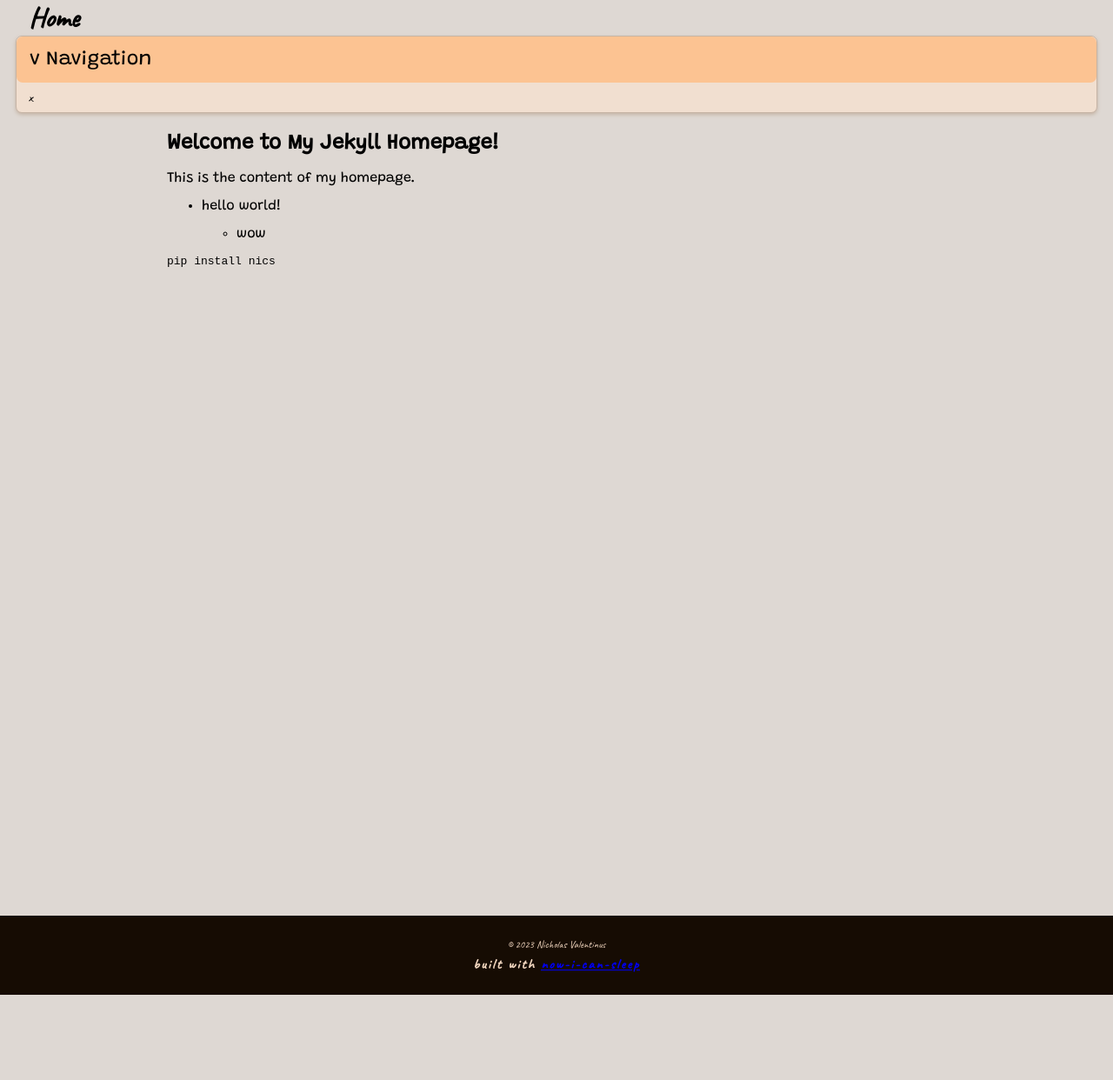
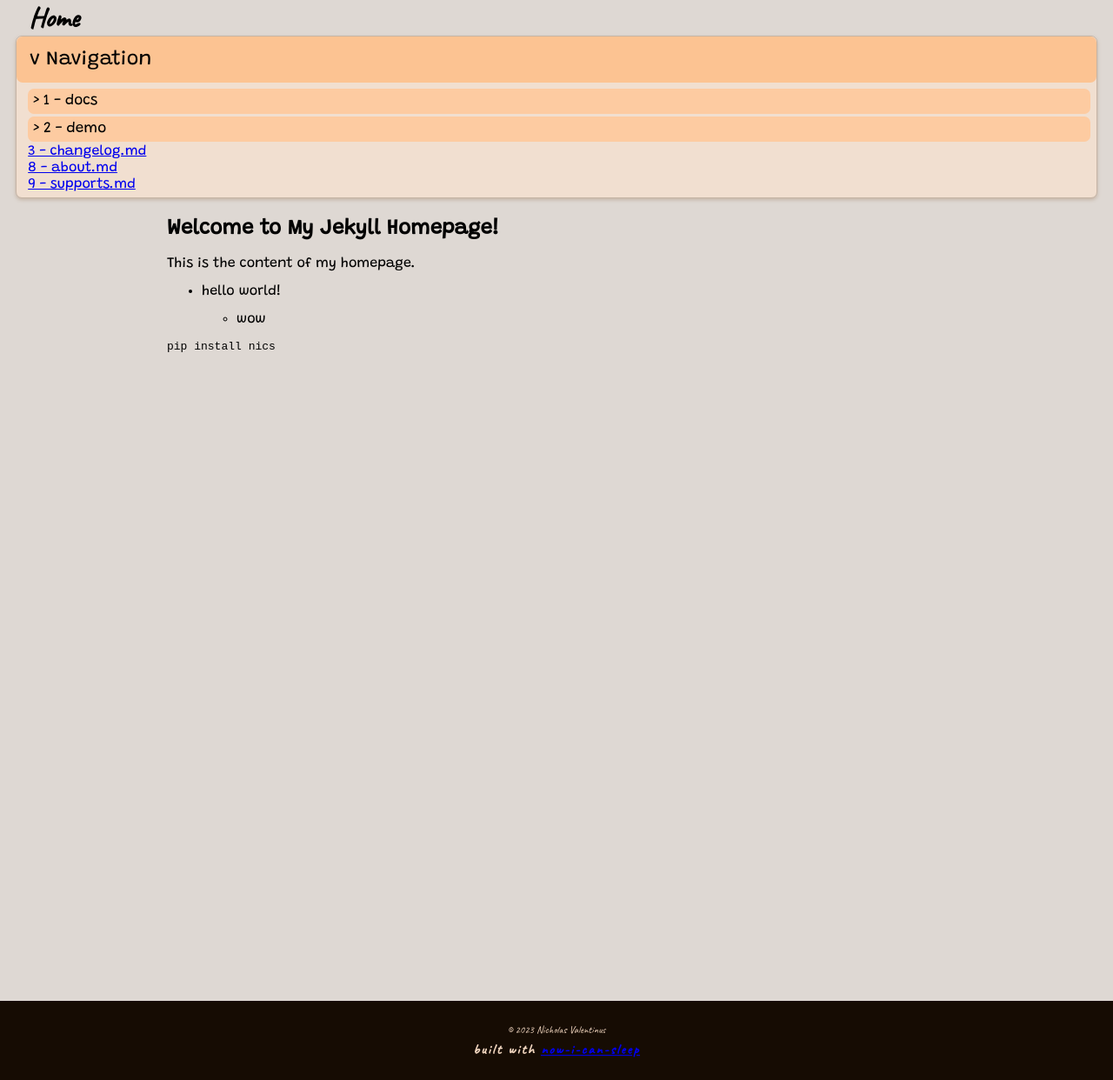
Before and after one commit to nvfp/mykit, a Jekyll site: the page built from home.md, in a window 1280 px wide. Shown: the whole page at 87% size. Built offline with Jekyll 4.4.1, drawn with Linux system fonts in a browser that asks for light colours; before the commit the page ends 1144 px from its top, so only the background shows below that.

Commit message:
via workflows

```diff
--- a/_includes/header.html
+++ b/_includes/header.html
@@ -1 +1 @@
-<header><h1>{{ page.title }}</h1><div class="wrap"><button id="_root__nav">v Navigation</button><div class="main" id="_root__nav-div">x</div></div></header>
+<header><h1>{{ page.title }}</h1><div class="wrap"><button id="_root__nav">v Navigation</button><div class="main" id="_root__nav-div"><button id="1 - docs">> 1 - docs</button><div class="child" id="1 - docs-div"><a href="file0">1 - Install.md</a></div><button id="2 - demo">> 2 - demo</button><div class="child" id="2 - demo-div"><a href="file0">1 - mykit.app.md</a><a href="file0">2 - mykit.kit.md</a><a href="file0">3 - mykit.rec.md</a><a href="file0">4 - mykit.web.md</a></div><a href="file0">3 - changelog.md</a><a href="file0">8 - about.md</a><a href="file0">9 - supports.md</a></div></div></header>
```
